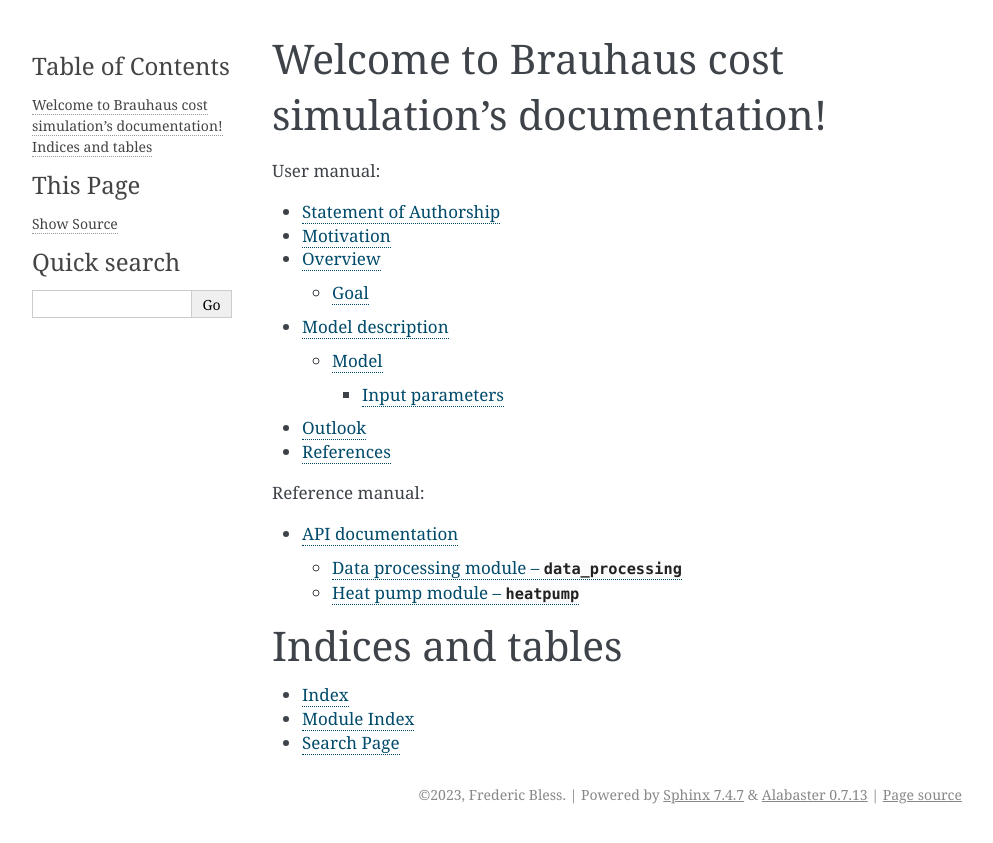
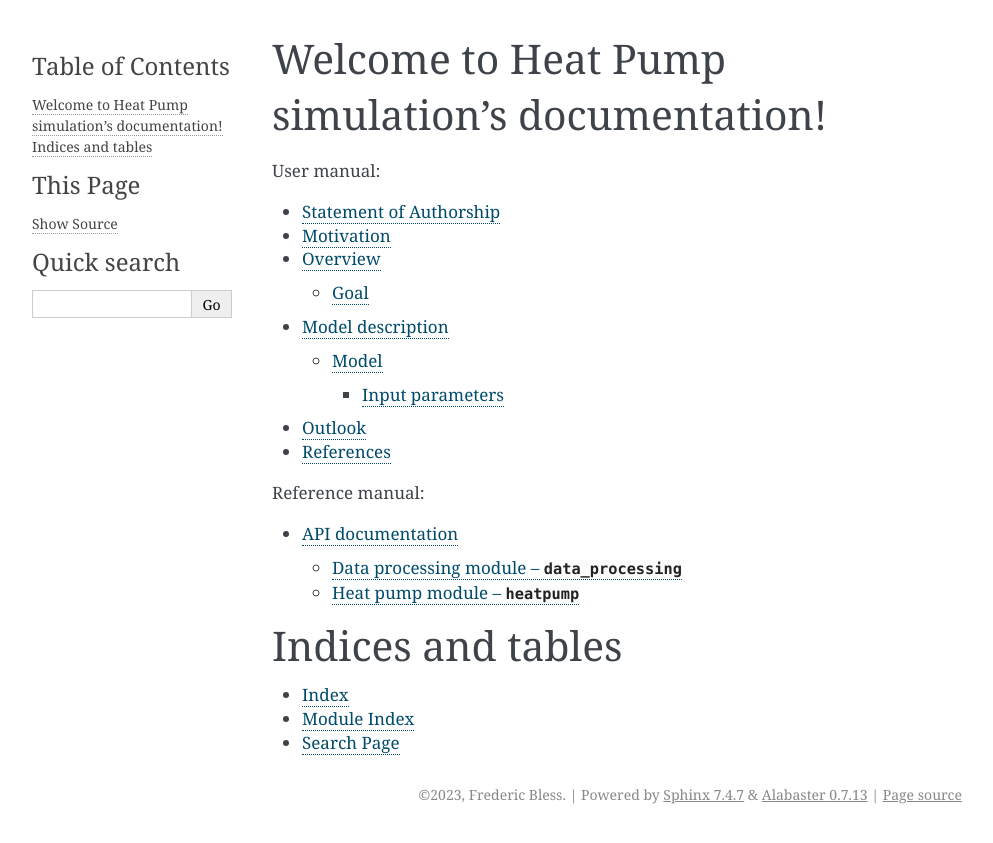
Before and after one commit to Froudd/simpleheatpump, a Sphinx documentation site: the page built from doc/source/index.rst, in a window 1280 px wide. Shown: the top 843 px of the page, without its empty margins (148-1141 px from the left). Built offline with Sphinx 7.4.7, drawn with Linux system fonts in a browser that asks for light colours; pages that are not in the unit, such as notebooks, are missing from menus.

Commit message:
Update index.rst

```diff
--- a/doc/source/index.rst
+++ b/doc/source/index.rst
@@ -1,9 +1,9 @@
-.. Brauhaus cost simulation documentation master file, based on a file created by
-   sphinx-quickstart on Tue Apr  4 14:47:38 2023.
+.. Heat Pump simulation documentation master file, based on a file created by
+   sphinx-quickstart on Tue Apr 4 14:47:38 2023.
    You can adapt this file completely to your liking, but it should at least
    contain the root `toctree` directive.
 
-Welcome to Brauhaus cost simulation's documentation!
+Welcome to Heat Pump simulation's documentation!
 =============================================
 
 .. toctree::
```
